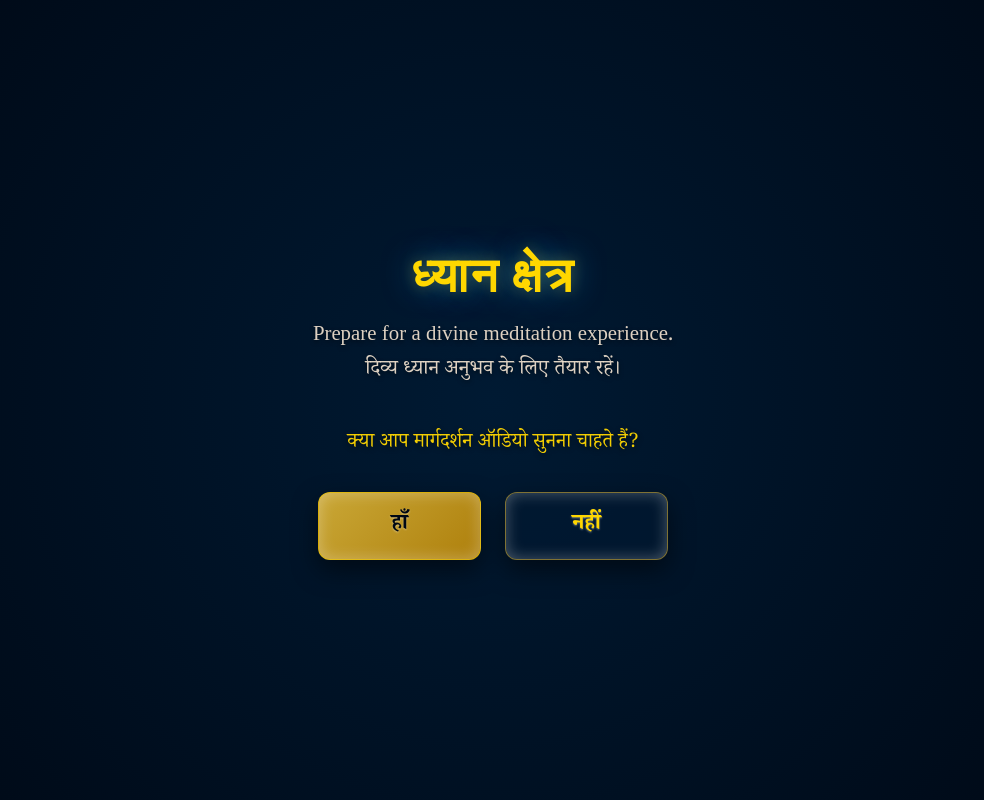
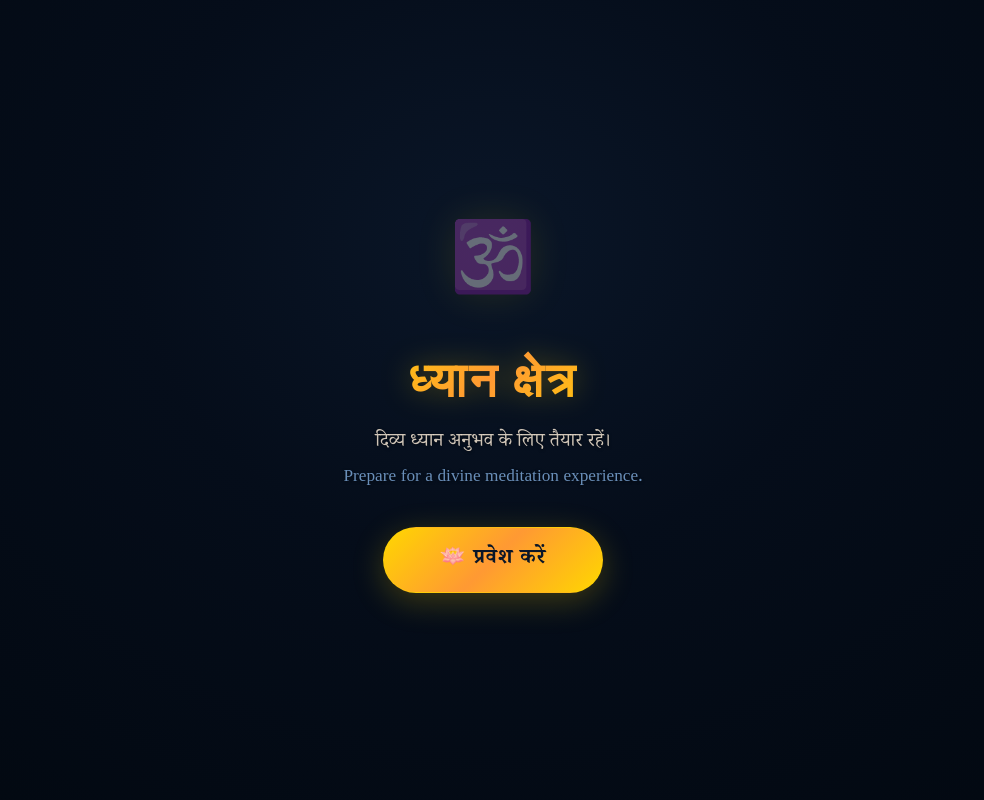
Before and after one commit to aryavartaaryan/Vedic_Vibes, a Next.js app: page /dhyan-kshetra in a window 1280 px wide. Shown: the top 800 px of the page, without its empty margins (147-1131 px from the left). Built offline with nearby package versions, Linux system fonts and the light colour scheme; a web font is replaced by a local one.

Commit message:
feat: single-button splash, skip guidance, 3min शेष threshold
1. Replaced yes/no popup with elegant single प्रवेश करें button. 2. Added skip guidance button during margdarshan playback. 3. Changed शेष threshold from 5min to 3min.

```diff
--- a/src/app/dhyan-kshetra/page.module.css
+++ b/src/app/dhyan-kshetra/page.module.css
@@ -479,6 +479,29 @@
     text-shadow: 0 0 8px rgba(255, 215, 0, 0.3);
 }
 
+.skipGuidanceBtn {
+    margin-top: 8px;
+    padding: 6px 20px;
+    font-family: 'Noto Serif Devanagari', serif;
+    font-size: 0.8rem;
+    font-weight: 600;
+    color: rgba(255, 215, 0, 0.9);
+    background: rgba(255, 215, 0, 0.1);
+    border: 1px solid rgba(255, 215, 0, 0.25);
+    border-radius: 20px;
+    cursor: pointer;
+    pointer-events: auto;
+    transition: all 0.3s ease;
+    letter-spacing: 0.05em;
+    backdrop-filter: blur(8px);
+}
+
+.skipGuidanceBtn:hover {
+    background: rgba(255, 215, 0, 0.2);
+    border-color: rgba(255, 215, 0, 0.5);
+    box-shadow: 0 0 15px rgba(255, 215, 0, 0.2);
+}
+
 
 @keyframes dashboardFadeIn {
     from {
--- a/src/app/dhyan-kshetra/page.tsx
+++ b/src/app/dhyan-kshetra/page.tsx
@@ -397,69 +397,58 @@ export default function DhyanKakshaPage() {
                 overflow: 'hidden'
             }}
         >
-            {/* SPLASH SCREEN FOR USER ACTIVATION (Audio restriction fix) */}
+            {/* SPLASH SCREEN - Elegant Single Entry */}
             {!hasStarted && (
                 <div style={{
                     position: 'fixed',
                     inset: 0,
                     zIndex: 9999,
-                    background: 'radial-gradient(circle at center, #001a33 0%, #000814 100%)',
+                    background: 'radial-gradient(ellipse at 50% 30%, #0a1628 0%, #050d1a 40%, #020810 100%)',
                     display: 'flex',
                     flexDirection: 'column',
                     alignItems: 'center',
                     justifyContent: 'center',
-                    gap: '2.5rem',
+                    gap: '2rem',
                     textAlign: 'center',
                     padding: '2rem'
                 }}>
 
-                    <div style={{ maxWidth: '600px' }}>
+                    {/* Decorative Om */}
+                    <div style={{
+                        fontSize: '4rem',
+                        opacity: 0.3,
+                        filter: 'drop-shadow(0 0 20px rgba(255, 215, 0, 0.3))',
+                        animation: 'breathe 4s ease-in-out infinite'
+                    }}>🕉️</div>
+
+                    <div style={{ maxWidth: '500px' }}>
                         <h1 style={{
-                            color: '#FFD700',
+                            background: 'linear-gradient(135deg, #FFD700, #FF9933, #FFD700)',
+                            WebkitBackgroundClip: 'text',
+                            WebkitTextFillColor: 'transparent',
                             fontFamily: "'Playfair Display', serif",
-                            fontSize: '3rem',
+                            fontSize: 'clamp(2rem, 6vw, 3rem)',
                             marginBottom: '1rem',
-                            textShadow: '0 0 30px rgba(0, 150, 255, 0.5), 0 0 15px rgba(255, 215, 0, 0.3)',
-                            letterSpacing: '2px'
+                            letterSpacing: '3px',
+                            filter: 'drop-shadow(0 0 15px rgba(255, 215, 0, 0.3))'
                         }}>
                             ध्यान क्षेत्र
                         </h1>
                         <p style={{
-                            color: 'rgba(245, 230, 211, 0.9)',
-                            fontSize: '1.3rem',
-                            lineHeight: '1.6',
+                            color: 'rgba(245, 230, 211, 0.85)',
+                            fontSize: 'clamp(1rem, 3vw, 1.2rem)',
+                            lineHeight: '1.8',
                             fontFamily: "'Noto Serif Devanagari', serif",
-                            textShadow: '0 2px 4px rgba(0,0,0,0.5)'
+                            textShadow: '0 1px 3px rgba(0,0,0,0.5)'
                         }}>
-                            Prepare for a divine meditation experience.<br />
-                            दिव्य ध्यान अनुभव के लिए तैयार रहें।
+                            दिव्य ध्यान अनुभव के लिए तैयार रहें।<br />
+                            <span style={{ color: 'rgba(150, 200, 255, 0.7)', fontSize: '0.9em' }}>
+                                Prepare for a divine meditation experience.
+                            </span>
                         </p>
                     </div>
 
-                    <div style={{
-                        display: 'flex',
-                        flexDirection: 'column',
-                        gap: '1.2rem',
-                        width: '100%',
-                        maxWidth: '350px',
-                        animation: 'fadeInUp 1s ease-out 0.5s both'
-                    }}>
-                        <p style={{
-                            color: '#FFD700',
-                            fontFamily: "'Noto Serif Devanagari', serif",
-                            fontSize: '1.25rem',
-                            marginBottom: '0.8rem',
-                            opacity: 0.95,
-                            textShadow: '0 2px 6px rgba(0,0,0,0.6)'
-                        }}>
-                            क्या आप मार्गदर्शन ऑडियो सुनना चाहते हैं?
-                        </p>
-                        <div style={{
-                            display: 'flex',
-                            gap: '1.5rem',
-                            justifyContent: 'center',
-                            width: '100%'
-                        }}>
+                    {/* Single Enter Button */}
                     <button
                         onClick={() => {
                             if (introVideos.length > 0) {
@@ -467,40 +456,35 @@ export default function DhyanKakshaPage() {
                                 setHasStarted(true);
                             }
                         }}
-                                className={`${pageStyles.choiceButton} ${introVideos.length === 0 ? pageStyles.buttonLoading : ""}`}
                         disabled={introVideos.length === 0}
-                                style={{ flex: 1, minWidth: '120px' }}
+                        style={{
+                            padding: '1rem 3.5rem',
+                            fontSize: 'clamp(1.1rem, 3vw, 1.3rem)',
+                            fontFamily: "'Noto Serif Devanagari', serif",
+                            fontWeight: 700,
+                            color: '#0a1628',
+                            background: 'linear-gradient(135deg, #FFD700 0%, #FF9933 50%, #FFD700 100%)',
+                            border: '1px solid rgba(255, 215, 0, 0.4)',
+                            borderRadius: '50px',
+                            cursor: introVideos.length === 0 ? 'wait' : 'pointer',
+                            letterSpacing: '1px',
+                            boxShadow: '0 8px 32px rgba(255, 215, 0, 0.25), inset 0 1px 0 rgba(255,255,255,0.3)',
+                            transition: 'all 0.4s ease',
+                            opacity: introVideos.length === 0 ? 0.5 : 1,
+                            animation: introVideos.length > 0 ? 'gentlePulse 3s ease-in-out infinite' : 'none'
+                        }}
                     >
-                                {introVideos.length === 0 ? "..." : "हाँ"}
+                        {introVideos.length === 0 ? '🪷 प्रतीक्षा करें...' : '🪷 प्रवेश करें'}
                     </button>
-                            <button
-                                onClick={() => {
-                                    if (introVideos.length > 0) {
-                                        setIsFirstTime(false);
-                                        setHasStarted(true);
-                                    }
-                                }}
-                                className={`${pageStyles.choiceButton} ${pageStyles.returningButton} ${introVideos.length === 0 ? pageStyles.buttonLoading : ""}`}
-                                disabled={introVideos.length === 0}
-                                style={{ flex: 1, minWidth: '120px' }}
-                            >
-                                {introVideos.length === 0 ? "..." : "नहीं"}
-                            </button>
-                        </div>
-                    </div>
 
                     <style jsx>{`
-                        @keyframes fadeInUp {
-                            from { opacity: 0; transform: translateY(20px); }
-                            to { opacity: 1; transform: translateY(0); }
+                        @keyframes breathe {
+                            0%, 100% { transform: scale(1); opacity: 0.25; }
+                            50% { transform: scale(1.08); opacity: 0.4; }
                         }
-                    `}</style>
-
-                    <style jsx>{`
-                        @keyframes pulse {
-                            0% { transform: scale(1); opacity: 0.8; }
-                            50% { transform: scale(1.05); opacity: 1; border-color: rgba(212, 175, 55, 0.6); }
-                            100% { transform: scale(1); opacity: 0.8; }
+                        @keyframes gentlePulse {
+                            0%, 100% { box-shadow: 0 8px 32px rgba(255, 215, 0, 0.2); }
+                            50% { box-shadow: 0 8px 40px rgba(255, 215, 0, 0.4), 0 0 60px rgba(255, 153, 51, 0.15); }
                         }
                     `}</style>
                 </div>
@@ -714,13 +698,13 @@ export default function DhyanKakshaPage() {
                                     })()}
                                 </div>
 
-                                {/* शेष (Remaining Time) - Only for mantras > 5 min */}
+                                {/* शेष (Remaining Time) - Only for mantras > 3 min */}
                                 {(() => {
                                     const isVideo = currentItem.type === 'video';
                                     const cur = isVideo ? videoTime : audioTime;
                                     const dur = isVideo ? videoDuration : audioDuration;
 
-                                    if (currentItem.id === 'guidance' || dur < 300) return null;
+                                    if (currentItem.id === 'guidance' || dur < 180) return null;
 
                                     const remaining = Math.max(0, dur - cur);
 
@@ -732,6 +716,18 @@ export default function DhyanKakshaPage() {
                                     );
                                 })()}
                             </div>
+
+                            {/* Skip Guidance Button */}
+                            {currentItem.id === 'guidance' && (
+                                <button
+                                    className={pageStyles.skipGuidanceBtn}
+                                    onClick={() => {
+                                        handleSelectIndex(1);
+                                    }}
+                                >
+                                    {lang === 'hi' ? 'मार्गदर्शन छोड़ें ⏭️' : 'Skip Guidance ⏭️'}
+                                </button>
+                            )}
                         </div>
                     )}
 
```
Lines whose indentation alone changed are shown as unchanged.
